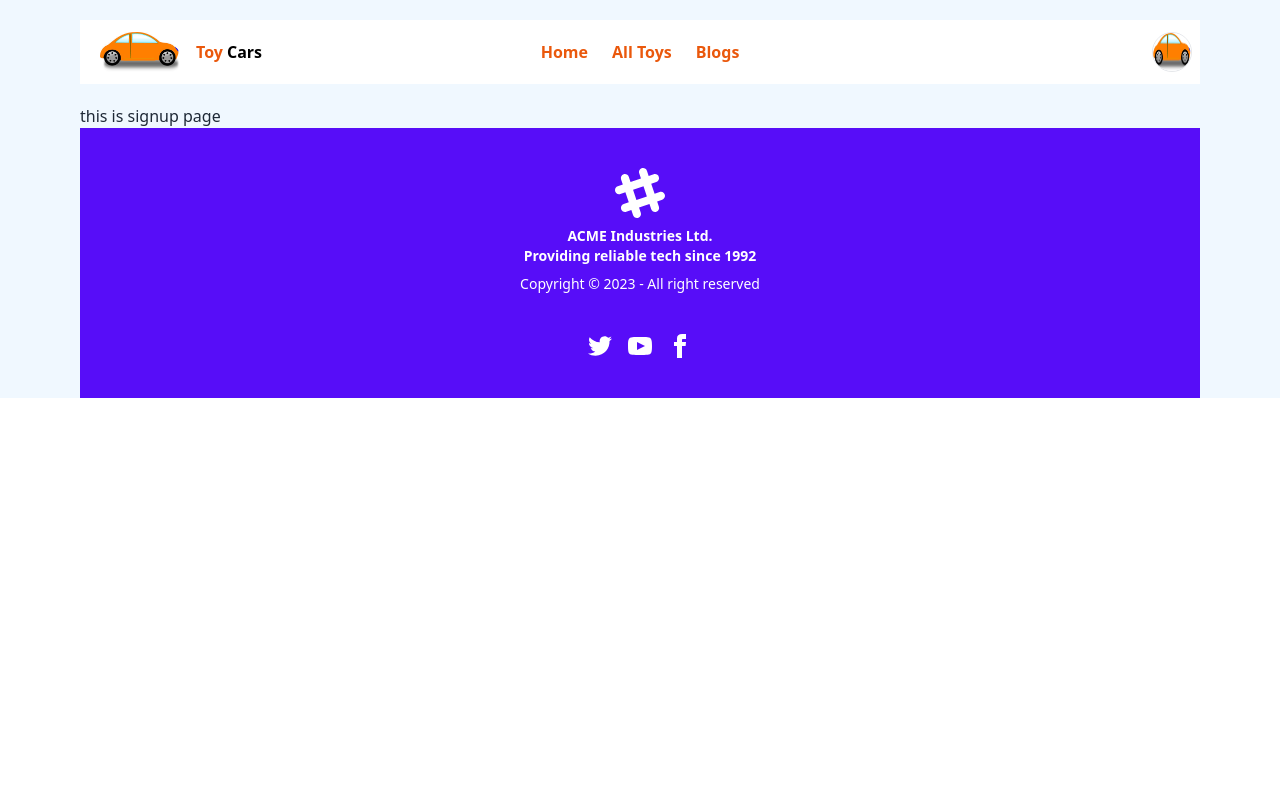
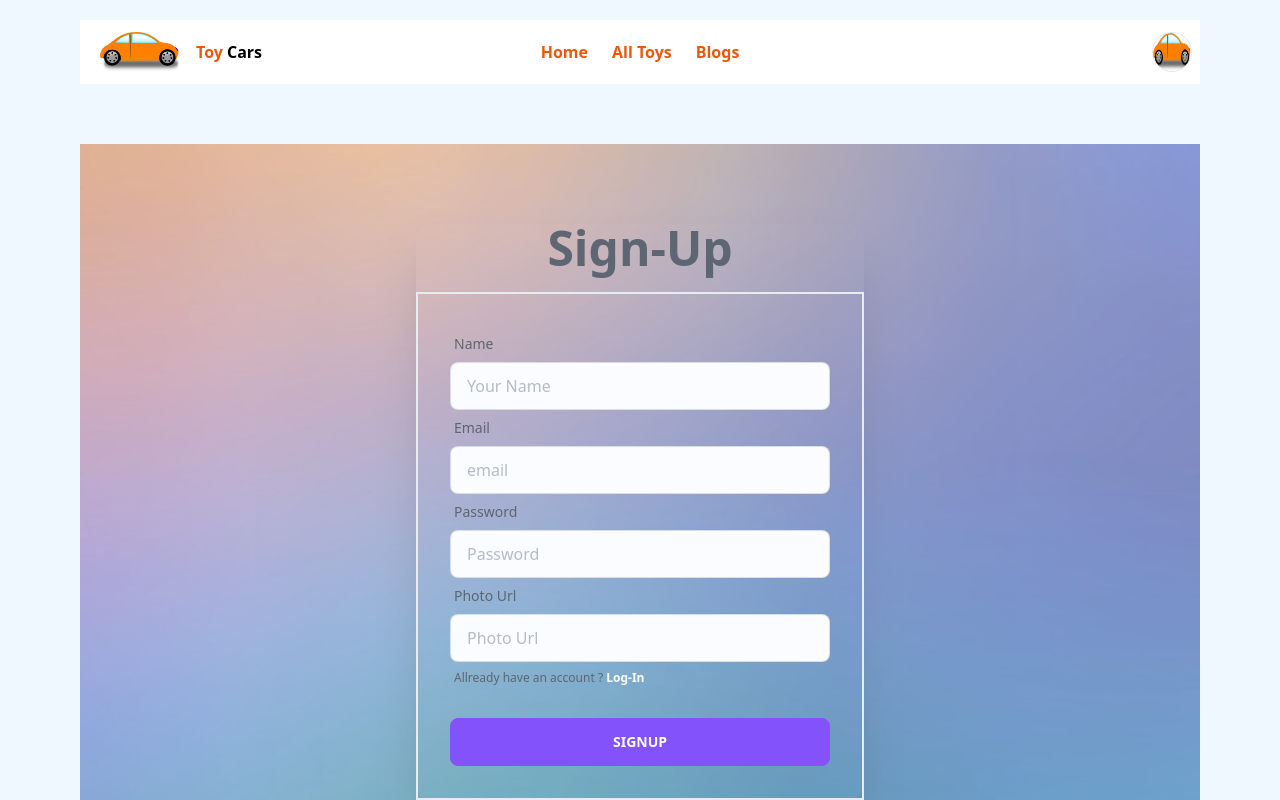
Before and after one commit to muhammadali246397/toy-cars-clinet, a React (Vite) app: page /signup in a window 1280 px wide. Shown: the top 800 px of the page. Built offline with nearby package versions, Linux system fonts and the light colour scheme.

Commit message:
complete login page and signup page

```diff
--- a/package.json
+++ b/package.json
@@ -16,6 +16,7 @@
     "match-sorter": "^6.3.1",
     "react": "^18.2.0",
     "react-dom": "^18.2.0",
+    "react-icons": "^4.8.0",
     "react-router-dom": "^6.11.2",
     "sort-by": "^1.2.0",
     "swiper": "^9.3.2"
--- a/src/Components/Pages/Home/Galery/Galery.jsx
+++ b/src/Components/Pages/Home/Galery/Galery.jsx
@@ -25,16 +25,10 @@ const Galery = () => {
     <div className='my-20'>
       <div className='text-center'>
         <h3 className='font-bold text-4xl text-orange-700 pb-4'> <span className='border-b-2 border-orange-700'>car Gallery</span></h3>
+        <p>Our all new cars collections you can see in this photo gallery. </p>
       </div>
-      {/* <div className=" grid grid-cols-3 gap-3">
-                {images.map(image => <GalleryImg
-                key={image.index}
-                image ={image}
-                ></GalleryImg>)}
-            </div> */}
-
       <AOSComponent>
-        <>
+        <div className='border-t-2 border-b-2 my-5 border-orange-700'>
           <Swiper
             effect={"coverflow"}
             grabCursor={true}
@@ -79,7 +73,7 @@ const Galery = () => {
               <img src={img9} />
             </SwiperSlide>
           </Swiper>
-        </>
+        </div>
       </AOSComponent>
     </div>
   );
--- a/src/Components/Pages/Home/Home/Home.jsx
+++ b/src/Components/Pages/Home/Home/Home.jsx
@@ -8,7 +8,6 @@ const Home = () => {
     return (
         <div>
             <Bannar></Bannar>
-            <Aosb></Aosb>
             <Galery></Galery>
             <Category></Category>
         </div>
--- a/src/Components/Pages/Login/Login.jsx
+++ b/src/Components/Pages/Login/Login.jsx
@@ -1,9 +1,50 @@
 import React from 'react';
+import background from '../../../assets/images/login/login.jpg'
+import { FaUserCircle } from "react-icons/fa";
+import { Link } from 'react-router-dom';
 
 const Login = () => {
+    const logIn = event => {
+        event.preventDefault();
+        const form = event.target;
+        const email = form.email.value;
+        const password = form.password.value;
+        console.log(email, password)
+    }
+
     return (
-        <div>
-            this is login page
+        <div style={{ backgroundImage: `url(${background})` }} className="hero mx-auto py-20 my-10 relative h-full opacity-70 ">
+
+            <div className="card w-full max-w-md shadow-2xl">
+
+                <div className="card-body border-2">
+                    <form onSubmit={logIn}>
+                        <div className="form-control">
+                            <label className="label">
+                                <span className="label-text">Email</span>
+                            </label>
+                            <input name='email' type="email" placeholder="email" className="input input-bordered" />
+                        </div>
+                        <div className="form-control">
+                            <label className="label">
+                                <span className="label-text">Password</span>
+                            </label>
+                            <input type="password" placeholder="password" name='password' className="input input-bordered" />
+                            <label className="label">
+                                <p className='text-xs'>New to toy cars? <Link className='font-bold text-white' to="/signup">Sign-Up</Link></p>
+                            </label>
+                        </div>
+                        <div className="form-control mt-6">
+                            <input type="submit" value='Login' className='btn btn-primary' />
+                        </div>
+                    </form>
+
+                </div>
+                <div className=' border-2 rounded-full absolute text-7xl right-48 -top-11'>
+                    <FaUserCircle></FaUserCircle>
+                </div>
+
+            </div>
         </div>
     );
 };
--- a/src/Components/Pages/SignUp/SignUp.jsx
+++ b/src/Components/Pages/SignUp/SignUp.jsx
@@ -1,9 +1,63 @@
 import React from 'react';
+import background from '../../../assets/images/login/login.jpg'
+import { Link } from 'react-router-dom';
 
 const SignUp = () => {
+
+    const signUp = event => {
+        event.preventDefault();
+        const form = event.target;
+        const name = form.name.value;
+        const email = form.email.value;
+        const password = form.password.value;
+        const photo = form.photo.value;
+        console.log(name, email, password, photo)
+    }
     return (
         <div>
-            this is signup page
+            <div style={{ backgroundImage: `url(${background})` }} className=" hero mx-auto py-20 my-10 relative h-full opacity-70 ">
+
+                <div className="card w-full max-w-md shadow-2xl">
+                <h1 className="text-5xl font-bold text-center mb-5">Sign-Up</h1>
+                    <div className="card-body border-2">
+                        <form onSubmit={signUp}>
+                            <div className="form-control">
+                                <label className="label">
+                                    <span className="label-text">Name</span>
+                                </label>
+                                <input name='name' type="text" placeholder="Your Name" className="input input-bordered" />
+                            </div>
+                            <div className="form-control">
+                                <label className="label">
+                                    <span className="label-text">Email</span>
+                                </label>
+                                <input name='email' type="email" placeholder="email" className="input input-bordered" />
+                            </div>
+                            <div className="form-control">
+                                <label className="label">
+                                    <span className="label-text">Password</span>
+                                </label>
+                                <input name='password' type="password" placeholder="Password" className="input input-bordered" />
+                            </div>
+                            <div className="form-control">
+                                <label className="label">
+                                    <span className="label-text">Photo Url</span>
+                                </label>
+                                <input type="text" placeholder="Photo Url" name='photo' className="input input-bordered" />
+                                <label className="label">
+                                    <p className='text-xs'>Allready have an account ? <Link className='font-bold text-white' to="/login">Log-In</Link></p>
+                                </label>
+                            </div>
+                            <div className="form-control mt-6">
+                                <input type="submit" value='SignUp' className='btn btn-primary' />
+                            </div>
+                        </form>
+
+                    </div>
+
+
+                </div>
+            </div>
         </div>
     );
 };
--- a/src/Routs/Routs.jsx
+++ b/src/Routs/Routs.jsx
@@ -43,9 +43,7 @@ const router = createBrowserRouter([
 
 const Routs = () => {
     return (
-        <div>
-
-        </div>
+      <></>
     );
 };
 
```
Also changed, not shown: src/assets/images/login/login.jpg (added), 1 other file (tests, documents, lock files or other folders).
